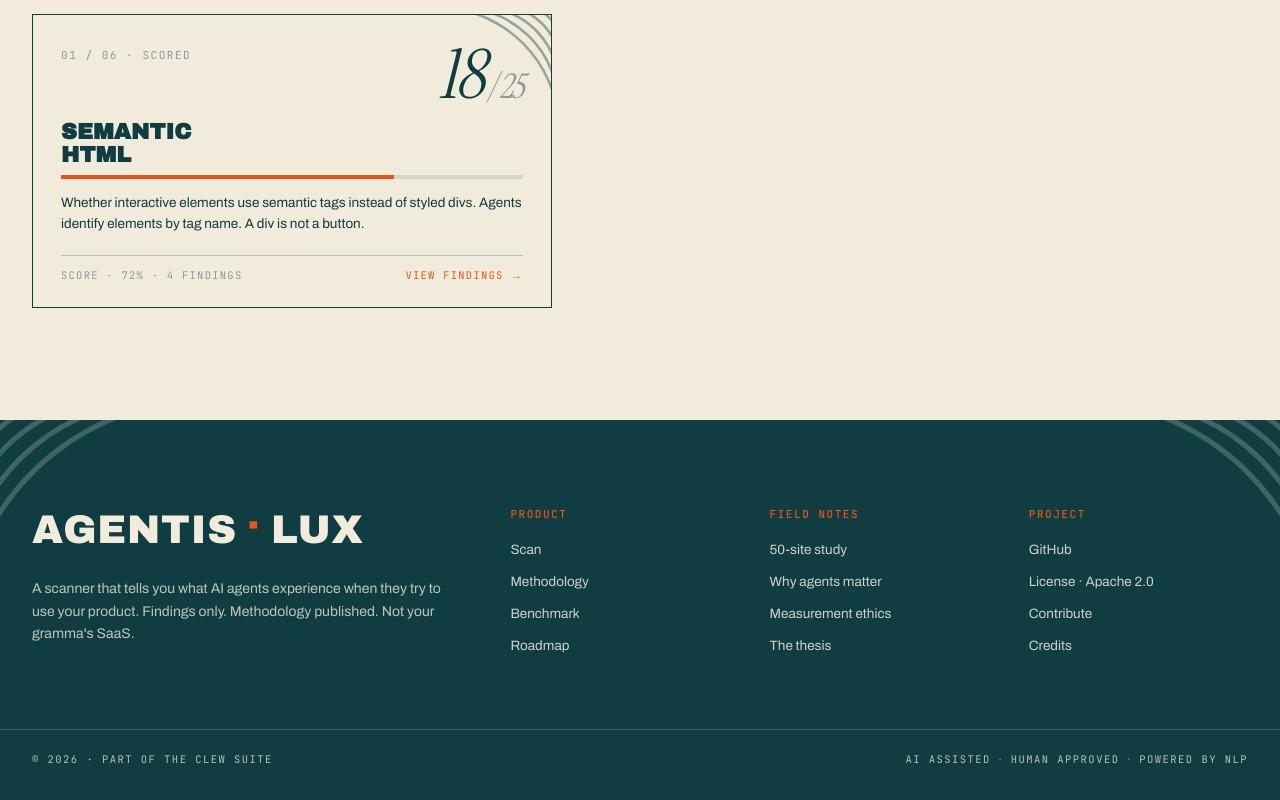
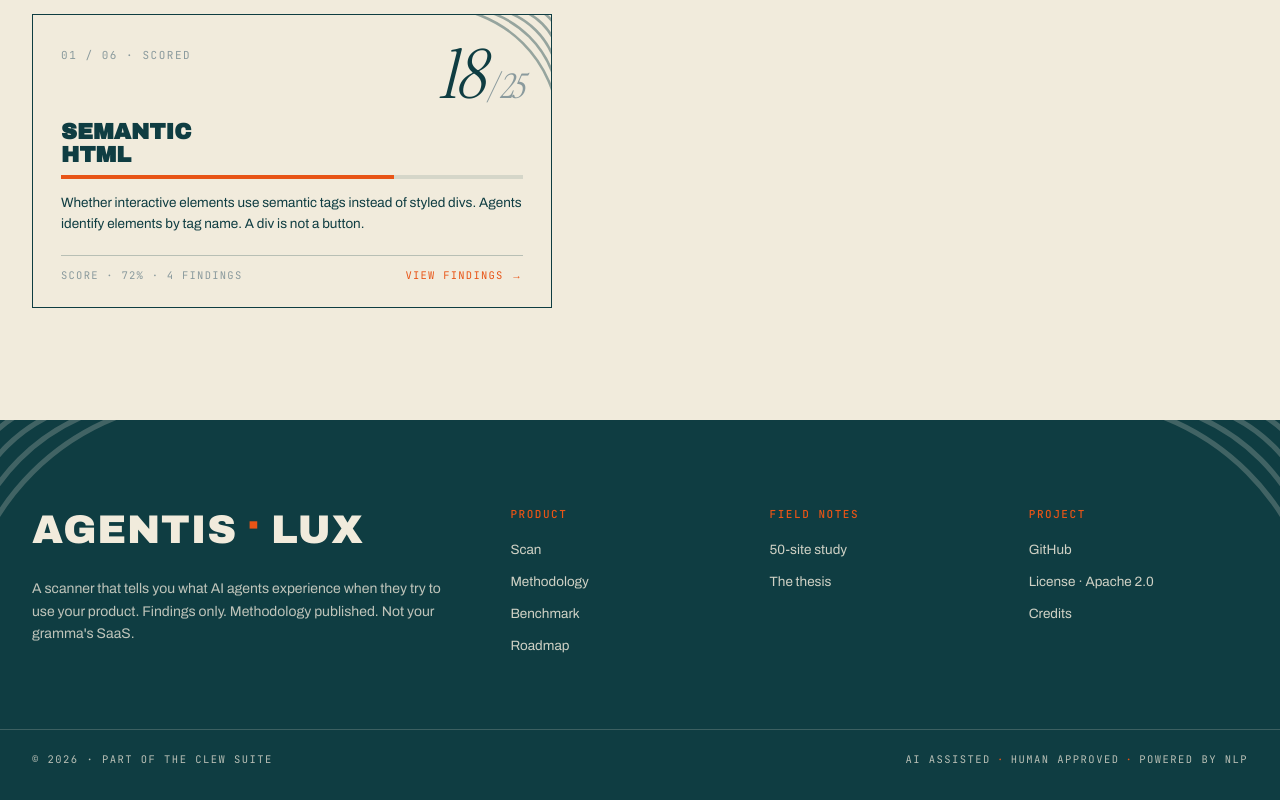
Before and after one commit to earlgreyhot1701D/perseus-clew, a Next.js app in the folder frontend/: page / in a window 1280 px wide. Shown: the part 2715-3515 px from the top of the page. Built offline with nearby package versions, Linux system fonts and the light colour scheme.

Commit message:
fix(nav): wire dead links to real destinations, add roadmap, activate benchmark in AppNav

```diff
--- a/frontend/components/landing/Footer.tsx
+++ b/frontend/components/landing/Footer.tsx
@@ -29,27 +29,24 @@ export default function Footer() {
             <li><a href="#scan">Scan</a></li>
             <li><a href="#method">Methodology</a></li>
             <li><a href="/benchmark">Benchmark</a></li>
-            <li><a href="#">Roadmap</a></li>
+            <li><a href="https://github.com/earlgreyhot1701D/perseus-clew/blob/main/docs/ROADMAP.md">Roadmap</a></li>
           </ul>
         </div>
 
         <div className={styles.footCol}>
           <h4>Field Notes</h4>
           <ul>
-            <li><a href="#">50-site study</a></li>
-            <li><a href="#">Why agents matter</a></li>
-            <li><a href="#">Measurement ethics</a></li>
-            <li><a href="#">The thesis</a></li>
+            <li><a href="/benchmark">50-site study</a></li>
+            <li><a href="https://github.com/earlgreyhot1701D/perseus-clew/blob/main/docs/BENCHMARK-HYPOTHESES.md">The thesis</a></li>
           </ul>
         </div>
 
         <div className={styles.footCol}>
           <h4>Project</h4>
           <ul>
-            <li><a href="#">GitHub</a></li>
-            <li><a href="#">License · Apache 2.0</a></li>
-            <li><a href="#">Contribute</a></li>
-            <li><a href="#">Credits</a></li>
+            <li><a href="https://github.com/earlgreyhot1701D/perseus-clew">GitHub</a></li>
+            <li><a href="https://github.com/earlgreyhot1701D/perseus-clew/blob/main/LICENSE">License · Apache 2.0</a></li>
+            <li><a href="https://github.com/earlgreyhot1701D/perseus-clew/blob/main/NOTICE">Credits</a></li>
           </ul>
         </div>
       </div>
--- a/frontend/components/landing/ReportPreview.tsx
+++ b/frontend/components/landing/ReportPreview.tsx
@@ -62,8 +62,7 @@ export default function ReportPreview() {
             </p>
             <div className={styles.catFoot} style={{ display: 'flex', justifyContent: 'space-between', alignItems: 'center' }}>
               <span>Score · 72% · 4 findings</span>
-              <a
-                href="#"
+              <span
                 style={{
                   color: 'var(--sienna)',
                   fontFamily: 'var(--font-mono)',
@@ -73,7 +72,7 @@ export default function ReportPreview() {
                 }}
               >
                 View findings &#8594;
-              </a>
+              </span>
             </div>
           </article>
         </div>
--- a/frontend/components/shell/AppNav.tsx
+++ b/frontend/components/shell/AppNav.tsx
@@ -15,12 +15,12 @@ import { usePathname } from 'next/navigation';
 import styles from './AppNav.module.css';
 
 const LIVE_LINKS = [
-  { label: 'Scan', href: '/scan' }
+  { label: 'Scan', href: '/scan' },
+  { label: 'Benchmark', href: '/benchmark' }
 ];
 
 const STUB_LINKS = [
   { label: 'Methodology' },
-  { label: 'Benchmark' },
   { label: 'About' }
 ];
 
```
Also changed, not shown: 1 other file (tests, documents, lock files or other folders).
